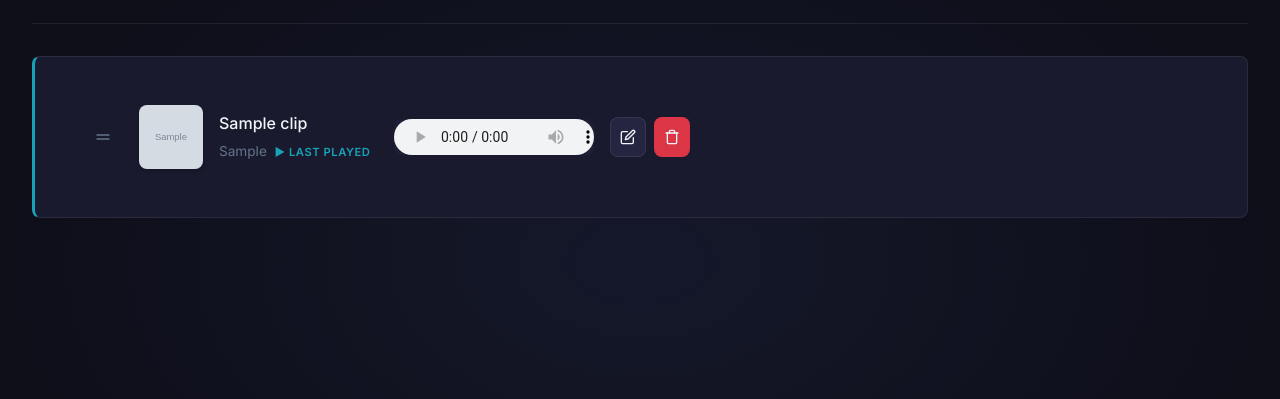
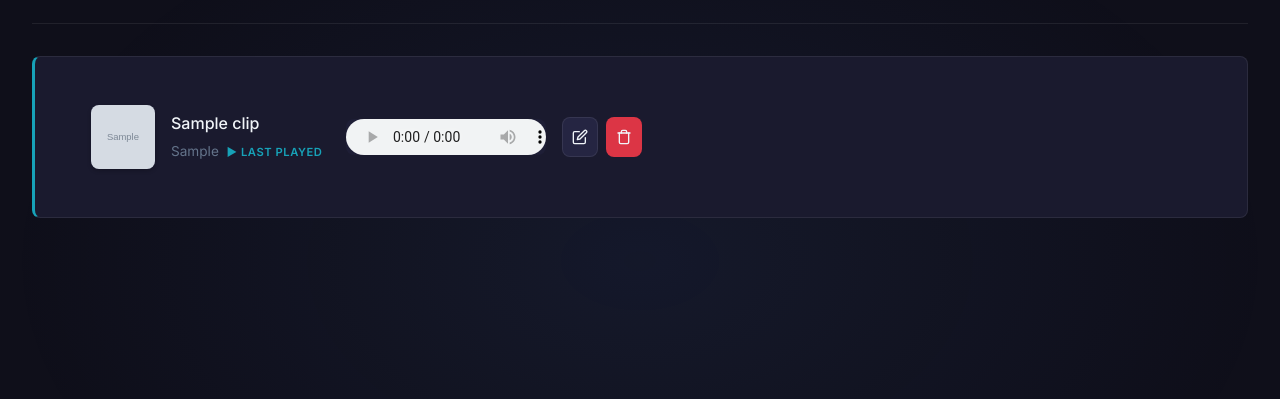
Before and after one commit to PoDuck/pi_chime, a Django app: page / in a window 1280 px wide. Shown: the part 139-538 px from the top of the page. Run offline with Django 5.2, Linux system fonts and the light colour scheme; tables that the repository leaves empty hold one stand-in row (values such as "Sample post"); grey boxes marked "Sample" are stand-in pictures; some libraries are stand-ins or nearby versions.

Commit message:
Fix drag-and-drop: remove handle requirement, drag from anywhere on row
The handle option required dragging precisely from the ≡ icon, which
wasn't obvious to users. Now the whole clip row is draggable except
the audio controls area (filtered out via SortableJS filter option).

Co-Authored-By: Claude Sonnet 4.6 <noreply@anthropic.com>

```diff
--- a/clips/templates/clips/clip_list.html
+++ b/clips/templates/clips/clip_list.html
@@ -35,21 +35,19 @@
 
     .clip-item {
         display: grid;
-        grid-template-columns: auto auto 1fr auto;
+        grid-template-columns: auto 1fr auto;
         gap: var(--space-lg);
         align-items: center;
         padding: var(--space-lg) var(--space-xl);
+        cursor: grab;
     }
 
-    .drag-handle {
-        color: var(--text-muted);
-        cursor: grab;
-        padding: var(--space-xs);
-        touch-action: none;
+    .clip-item:active {
+        cursor: grabbing;
     }
 
-    .drag-handle:active {
-        cursor: grabbing;
+    .clip-controls {
+        cursor: default;
     }
 
     .sortable-ghost {
@@ -144,7 +142,7 @@
 
     @media (max-width: 768px) {
         .clip-item {
-            grid-template-columns: auto 1fr;
+            grid-template-columns: 1fr;
             gap: var(--space-md);
         }
 
@@ -184,9 +182,6 @@
         {% for object in object_list %}
         <li data-id="{{ object.id }}" class="list-group-item{% if object.last_played %} clip-last-played{% endif %}">
             <div class="clip-item">
-                <div class="drag-handle" title="Drag to reorder">
-                    <svg xmlns="http://www.w3.org/2000/svg" width="16" height="16" viewBox="0 0 24 24" fill="none" stroke="currentColor" stroke-width="2" stroke-linecap="round" stroke-linejoin="round"><line x1="3" y1="9" x2="21" y2="9"></line><line x1="3" y1="15" x2="21" y2="15"></line></svg>
-                </div>
                 <div style="display: flex; align-items: center; gap: var(--space-md);">
                     <img src="{{ object.thumbnail_url }}" class="clip-thumbnail" alt="{{ object.title }}">
                     <div class="clip-info">
@@ -286,10 +281,11 @@ $(function() {
     setInterval(updateLastPlayed, 5000);
 
     Sortable.create(document.getElementById('clips'), {
-        handle: '.drag-handle',
         animation: 150,
         ghostClass: 'sortable-ghost',
         chosenClass: 'sortable-chosen',
+        filter: '.clip-controls',
+        preventOnFilter: false,
         onEnd: function() {
             const order = [...document.querySelectorAll('#clips li[data-id]')]
                 .map(el => parseInt(el.dataset.id));
```
